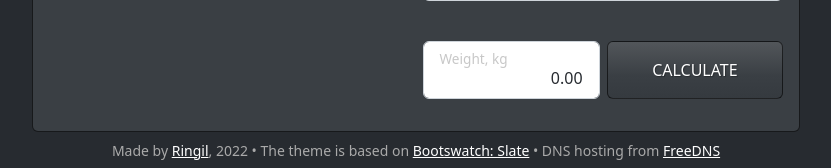
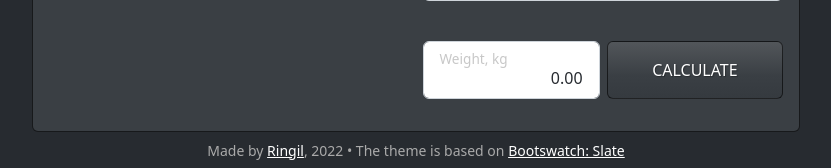
Before and after one commit to rin-gil/metal-weight-calculator, a Django app: page /en/ in a window 1280 px wide. Shown: the part 678-846 px from the top of the page, without its empty margins (224-1055 px from the left). Run offline with Django 4.2, Linux system fonts and the light colour scheme; data comes from the database, SQL or seed files in the repository; parts of the project's set-up code (start-up, migrations or seed data) failed here and were passed over.

Commit message:
chore:
Signed-off-by: rin-gil <91410075+rin-gil@users.noreply.github.com>

```diff
--- a/metal_calc/templates/metal_calc/inc/_footer.html
+++ b/metal_calc/templates/metal_calc/inc/_footer.html
@@ -1,4 +1,4 @@
 {% load i18n %}
 <footer class="footer">
-    <p class="small">{% trans "Made by" %} <a href="https://github.com/rin-gil" target="_blank" rel="me">Ringil</a>, 2022 • {% trans "The theme is based on" %} <a href="https://bootswatch.com/slate/" target="_blank">Bootswatch: Slate</a> • {% trans "DNS hosting from" %} <a href="https://freedns.afraid.org" target="_blank">FreeDNS</a></p>
+    <p class="small">{% trans "Made by" %} <a href="https://github.com/rin-gil" target="_blank" rel="me">Ringil</a>, 2022 • {% trans "The theme is based on" %} <a href="https://bootswatch.com/slate/" target="_blank">Bootswatch: Slate</a></p>
 </footer>
```
